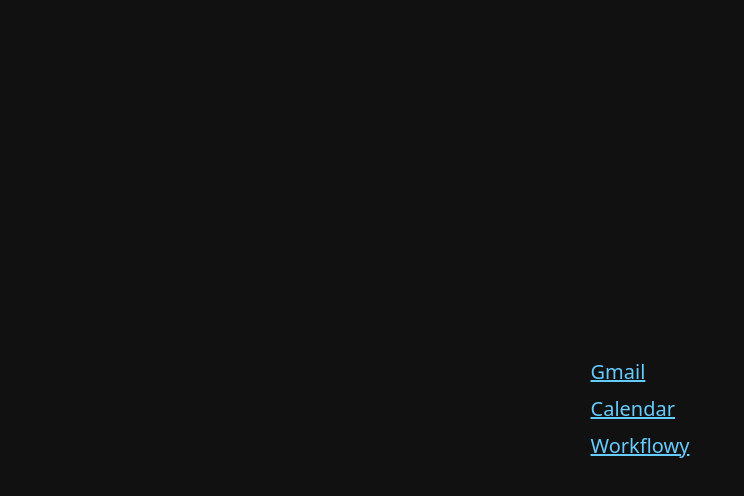
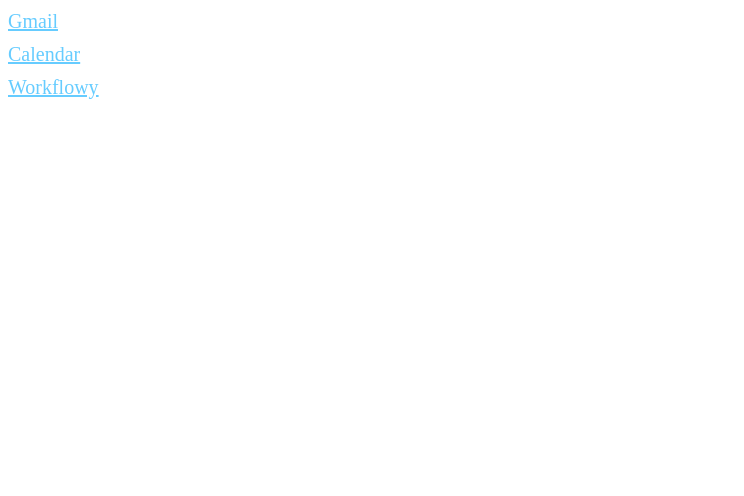
Before and after one commit to 1776FTW/startpage, a plain HTML site: page index.html in a window 1280 px wide. Shown: the whole page, without its empty margins (0-744 px from the left). Drawn offline with Linux system fonts and the light colour scheme.

Commit message:
Update index.html

```diff
--- a/index.html
+++ b/index.html
@@ -3,15 +3,7 @@
 <meta charset="utf-8">
 <title>Start</title>
 <style>
-body {
-  background:#111;
-  color:#eee;
-  font-family:system-ui;
-  display:flex;
-  justify-content:center;
-  align-items:center;
-  height:100vh;
-}
+body
 a { color:#6cf; font-size:20px; display:block; margin:10px 0; }
 </style>
 <body>
@@ -21,4 +13,5 @@ a { color:#6cf; font-size:20px; display:block; margin:10px 0; }
     <a href="https://workflowy.com">Workflowy</a>
   </div>
 </body>
+
 </html>
```
